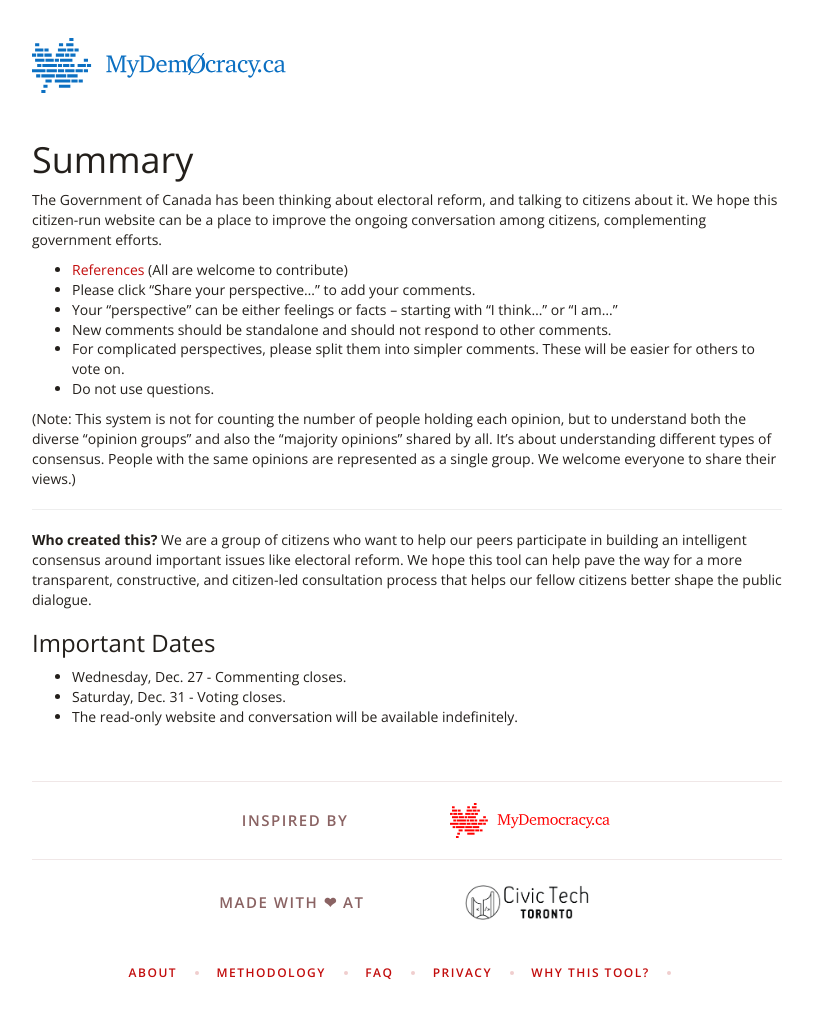
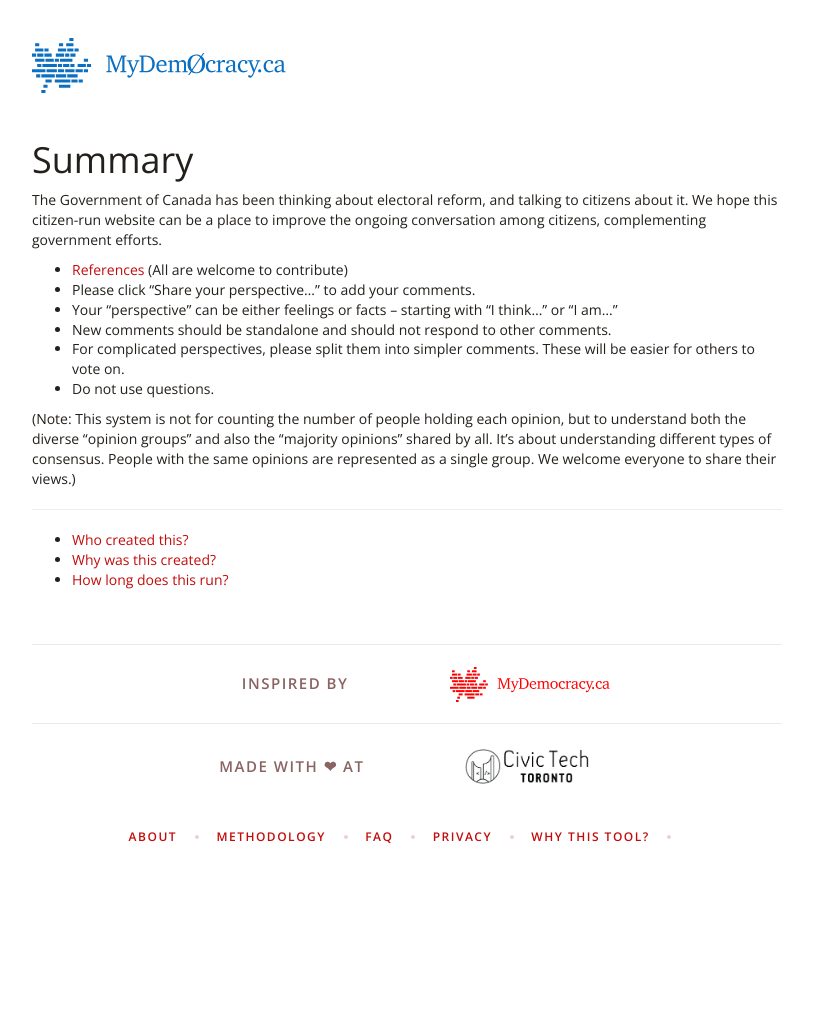
Before and after one commit to linamnt/MyDem0cracy.ca-site, a Jekyll site: the page built from summary.md, in a window 1280 px wide. Shown: the whole page, without its empty margins (233-1046 px from the left). Built offline with Jekyll 4.4.1, drawn with Linux system fonts in a browser that asks for light colours; after the commit the page ends 900 px from its top, so only the background shows below that.

Commit message:
Added anchor links in FAQ and updated summary text with links.

```diff
--- a/faq.html
+++ b/faq.html
@@ -4,7 +4,8 @@
 permalink: '/faq/'
 ---
 {% for faq in site.faqs %}
-  <hr />
+  {% assign anchor = faq.path | replace: '_faqs/', '' | replace: '.md', '' %}
+  <hr id="{{ anchor }}"/>
   <div class="question">
     <h3>{{ faq.question }}</h3>
   </div>
--- a/summary.md
+++ b/summary.md
@@ -11,16 +11,10 @@
 * For complicated perspectives, please split them into simpler comments. These will be easier for others to vote on.
 * Do not use questions.
 
-
-
 (Note: This system is not for counting the number of people holding each opinion, but to understand both the diverse “opinion groups” and also the “majority opinions” shared by all. It's about understanding different types of consensus. People with the same opinions are represented as a single group. We welcome everyone to share their views.)
 
 ---------
 
-**Who created this?** We are a group of citizens who want to help our peers participate in building an intelligent consensus around important issues like electoral reform. We hope this tool can help pave the way for a more transparent, constructive, and citizen-led consultation process that helps our fellow citizens better shape the public dialogue.
-
-### Important Dates
-
-* Wednesday, Dec. 27 - Commenting closes.
-* Saturday, Dec. 31 - Voting closes.
-* The read-only website and conversation will be available indefinitely.
+* [Who created this?](/faq/#who-created)
+* [Why was this created?](/faq/#why)
+* [How long does this run?](/faq/#timeline)
```
